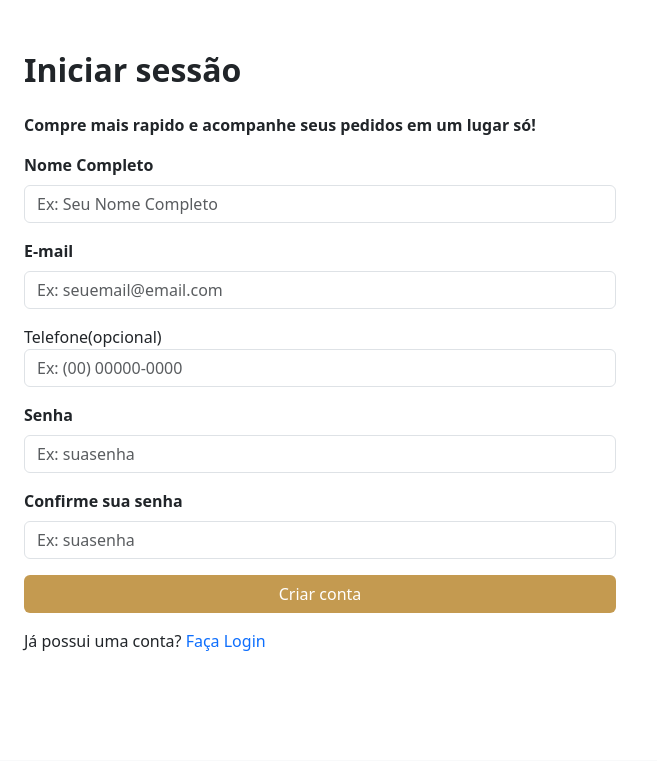
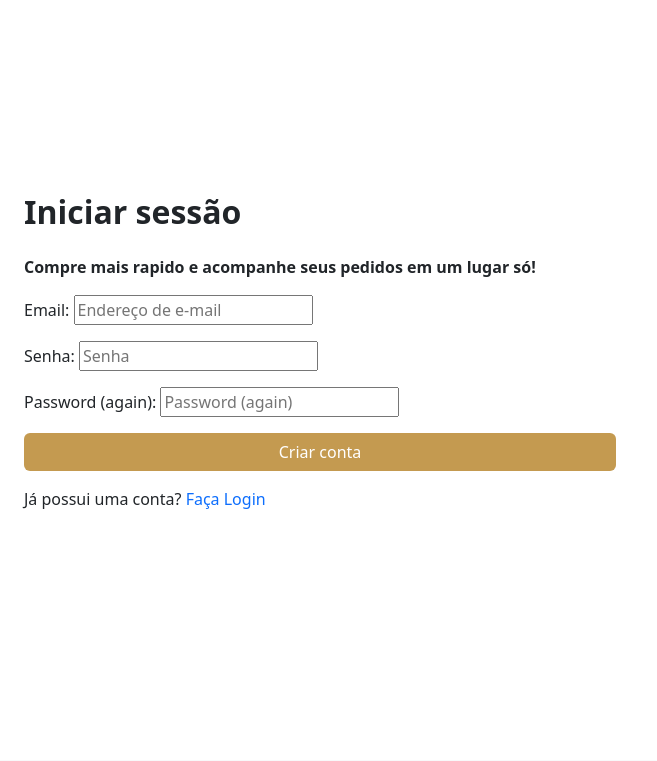
Before and after one commit to victornonoks/Zure-cosmeticos, a Django app: page /accounts/signup/ in a window 1280 px wide. Shown: the part 56-817 px from the top of the page, without its empty margins (0-657 px from the left). Run offline with Django 5.2, Linux system fonts and the light colour scheme.

Commit message:
allauth funcional(falta mudar css)

```diff
--- a/templates/account/signup.html
+++ b/templates/account/signup.html
@@ -91,36 +91,19 @@
         <p class="fw-bold">Compre mais rapido e acompanhe seus pedidos em um lugar só!</p>
         <form method="POST" action="{% url 'account_signup' %}">
           {% csrf_token %}
-          {% comment %} Campo nome completo {% endcomment %}
-          <div class="mb-3">
-            <label for="name" class="form-label fw-bold">Nome Completo</label>
-            <input type="text" class="form-control" id="name" name="name" placeholder="Ex: Seu Nome Completo" required>
-          </div>
-          {% comment %} Campo e-mail {% endcomment %}
-          <div class="mb-3">
-            <label for="email" class="form-label fw-bold">E-mail</label>
-            <input type="email" class="form-control" id="email" name="email" placeholder="Ex: seuemail@email.com" required>
-          </div>
-            {% comment %} Campo telefone {% endcomment %}
-          <div class="mb-3">
-            <label for="phone" class="">Telefone(opcional)</label>
-            <input type="tel" class="form-control" id="phone" name="phone" placeholder="Ex: (00) 00000-0000">
-          </div>
-            {% comment %} Campo Senha {% endcomment %}
-          <div class="mb-3">
-            <label for="password" class="form-label fw-bold">Senha</label>
-            <input type="password" class="form-control" id="password" name="password" placeholder="Ex: suasenha" required>
-          </div>
-            {% comment %} Campo confirmar senha {% endcomment %}
-          <div class="mb-3">
-            <label for="confirm-passsword" class="form-label fw-bold">Confirme sua senha</label>
-            <input type="password" class="form-control" id="confirm-password" name="confirm-password" placeholder="Ex: suasenha"></input>
-          </div>
-          {% comment %} Criar conta {% endcomment %}
+          {{ form.as_p }}
+
+          {% if form.errors %}
+            <div class="alert alert-danger mt-2">
+              {{ form.errors }}
+            </div>
+          {% endif %}
+
           <button type="submit" class="btn btn-style w-100">Criar conta</button>
+
           <p class="mt-3">Já possui uma conta?
-            <a href="{% url 'account_login' %}" class="text-decoration-none ">Faça Login</a>
-        </p>
+            <a href="{% url 'account_login' %}" class="text-decoration-none">Faça Login</a>
+          </p>
         </form>
       </div>
     </div>
--- a/zure_app/urls.py
+++ b/zure_app/urls.py
@@ -2,8 +2,10 @@ from django.urls import path, include
 from django.conf.urls.static import static
 from django.conf import settings
 from . import views
+from django.contrib import admin
 
 urlpatterns = [
+    path('admin/', admin.site.urls),
     path('', views.home, name='home'),
     path('destaque1/', views.destaque1, name='destaque1'),
     path('destaque2/', views.destaque2, name='destaque2'),
@@ -11,4 +13,5 @@ urlpatterns = [
     path('destaque4/', views.destaque4, name='destaque4'),
     path('carrinho/', views.carrinho, name='carrinho'),
     path('accounts/', include('allauth.urls')),
+
 ] + static(settings.MEDIA_URL, document_root=settings.MEDIA_ROOT)
--- a/zure_site/settings.py
+++ b/zure_site/settings.py
@@ -38,10 +38,11 @@ ACCOUNT_USER_MODEL_USERNAME_FIELD = None #desabilita o username
 ACCOUNT_EMAIL_REQUIRED = True #email obrigatorio
 ACCOUNT_USERNAME_REQUIRED = False #usarname não é obrigatorio
 ACCOUNT_AUTHENTICATION_METHOD = 'email' #login para email
-ACCOUNT_EMAIL_VERIFICATION = 'mandatory' #verifica email antes do login
+ACCOUNT_EMAIL_VERIFICATION = 'none' #verifica email antes do login
 ACCOUNT_SINGUP_PASSWORD_ENTER_TWICE = True #confirmação de senha
 ACCOUNT_SINGUP_FORM_CLASS = 'accounts.forms.CustomSingupForm' #form customizado
 LOGIN_REDIRECT_URL = '/' #redireciona para a home após o login
+LOGOUT_REDIRECT_URL = '/' #redireciona para a home após o logout
 
 MIDDLEWARE = [
     'django.middleware.security.SecurityMiddleware',
```
Also changed, not shown: accounts/models.py (+28 -3 lines), templates/account/login.html (+12 -24 lines), accounts/migrations/0002_alter_user_managers_remove_user_username_and_more.py (added).
